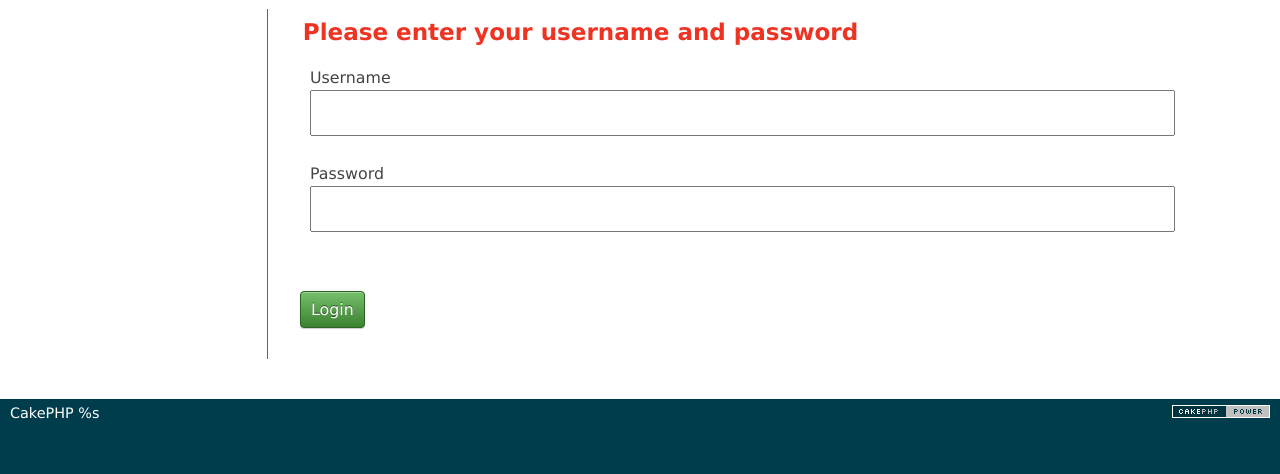
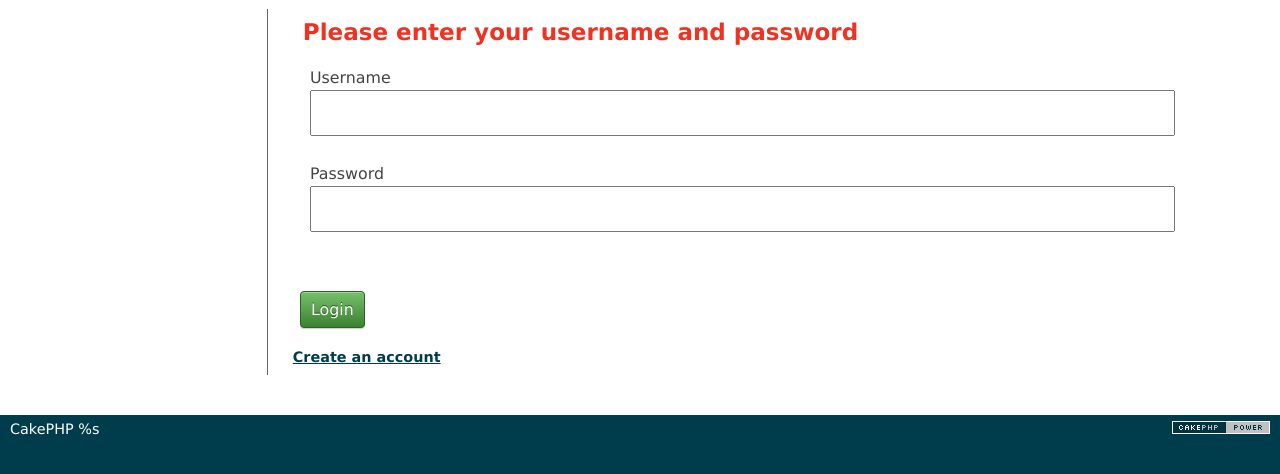
Before and after one commit to lindseylanier/cake_2_1, a CakePHP app: the page made by app/View/Users/login.ctp in a window 1280 px wide. Shown: the part 64-538 px from the top of the page. Run offline with PHP 8.4 and a stand-in for CakePHP, Linux system fonts and the light colour scheme; the template is opened without the code that fills it, so the values that code supplies are empty; form fields are guessed from the names that the template uses; some libraries are stand-ins or nearby versions.

Commit message:
adding updates to login

```diff
--- a/app/View/Users/login.ctp
+++ b/app/View/Users/login.ctp
@@ -13,4 +13,5 @@
         ?>
     </fieldset>
     <?php echo $this->Form->end(__('Login')); ?>
+    <?php echo $this->Html->link(__('Create an account'), array('controller' => 'users', 'action' => 'add')); ?>
 </div>
```
